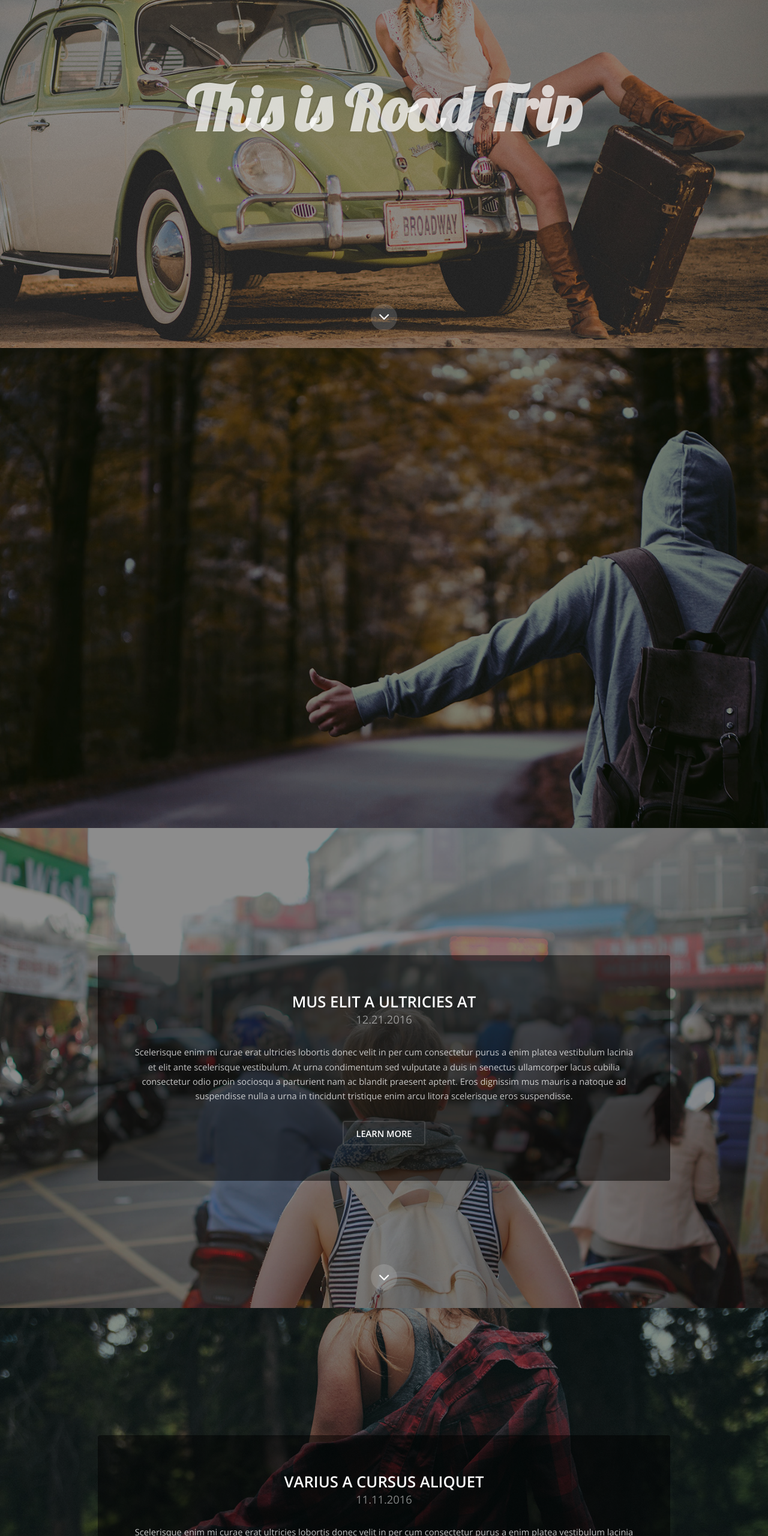
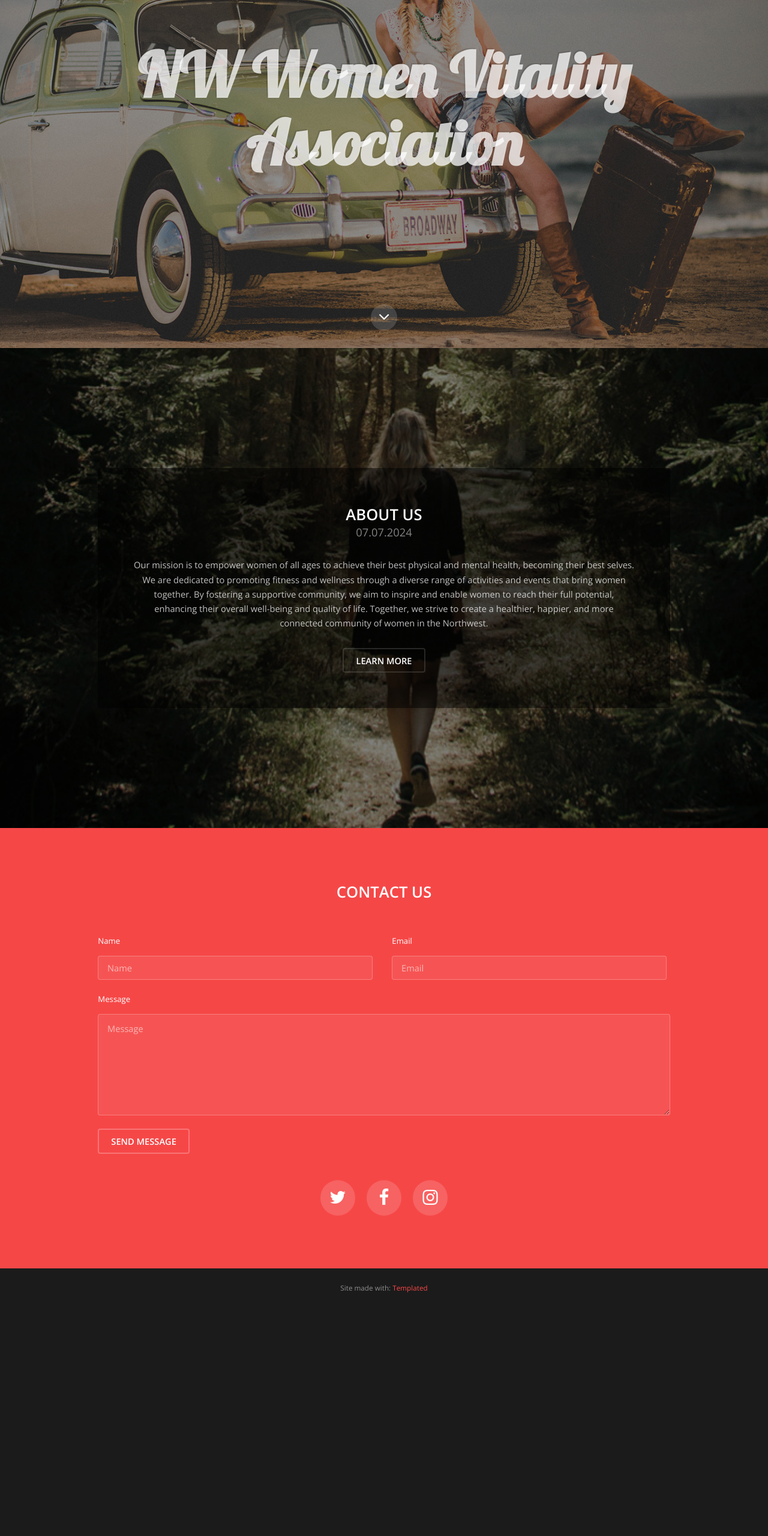
Before and after one commit to womenvitalitynw/womenvitalitynw.github.io, a plain HTML site: page index.html in a window 1280 px wide. Shown: the part 220-2780 px from the top of the page at 60% size. After the commit the page ends 2400 px from the top, so only its background shows below. Drawn offline with nearby package versions, Linux system fonts and the light colour scheme.

Commit message:
Fix road trip and image

```diff
--- a/index.html
+++ b/index.html
@@ -9,54 +9,27 @@
 			<header id="header"><div class="logo"><a href="index.html">NW Women Vitality Association <span>by TEMPLATED</span></a></div>
 				<a href="#menu"><span>Menu</span></a>
 			</header><!-- Nav --><nav id="menu"><ul class="links"><li><a href="index.html">Home</a></li>
-					<li><a href="generic.html">Generic</a></li>
-					<li><a href="elements.html">Elements</a></li>
+					<li><a href="photo.html">Photos</a></li>
+					<li><a href="Activity.html">Activities</a></li>
 				</ul></nav><!-- Banner --><!--
 			Note: To show a background image, set the "data-bg" attribute below
 			to the full filename of your image. This is used in each section to set
 			the background image.
 		--><section id="banner" class="bg-img" data-bg="banner.jpg"><div class="inner">
-					<header><h1>This is Road Trip</h1>
+					<header><h1>NW Women Vitality Association</h1>
 					</header></div>
 				<a href="#one" class="more">Learn More</a>
-			</section><!-- One --><section id="one" class="wrapper post bg-img" data-bg="banner2.jpg"><div class="inner">
-					<article class="box"><header><h2>Nibh non lobortis mus nibh</h2>
-							<p>01.01.2017</p>
+			</section><!-- One --><section id="one" class="wrapper post bg-img" data-bg="pic02.jpg"><div class="inner">
+					<article class="box"><header><h2>About us</h2>
+							<p>07.07.2024</p>
 						</header><div class="content">
-							<p>Scelerisque enim mi curae erat ultricies lobortis donec velit in per cum consectetur purus a enim platea vestibulum lacinia et elit ante scelerisque vestibulum. At urna condimentum sed vulputate a duis in senectus ullamcorper lacus cubilia consectetur odio proin sociosqu a parturient nam ac blandit praesent aptent. Eros dignissim mus mauris a natoque ad suspendisse nulla a urna in tincidunt tristique enim arcu litora scelerisque eros suspendisse.</p>
-						</div>
-						<footer><a href="generic.html" class="button alt">Learn More</a>
-						</footer></article></div>
-				<a href="#two" class="more">Learn More</a>
-			</section><!-- Two --><section id="two" class="wrapper post bg-img" data-bg="banner5.jpg"><div class="inner">
-					<article class="box"><header><h2>Mus elit a ultricies at</h2>
-							<p>12.21.2016</p>
-						</header><div class="content">
-							<p>Scelerisque enim mi curae erat ultricies lobortis donec velit in per cum consectetur purus a enim platea vestibulum lacinia et elit ante scelerisque vestibulum. At urna condimentum sed vulputate a duis in senectus ullamcorper lacus cubilia consectetur odio proin sociosqu a parturient nam ac blandit praesent aptent. Eros dignissim mus mauris a natoque ad suspendisse nulla a urna in tincidunt tristique enim arcu litora scelerisque eros suspendisse.</p>
-						</div>
-						<footer><a href="generic.html" class="button alt">Learn More</a>
-						</footer></article></div>
-				<a href="#three" class="more">Learn More</a>
-			</section><!-- Three --><section id="three" class="wrapper post bg-img" data-bg="banner4.jpg"><div class="inner">
-					<article class="box"><header><h2>Varius a cursus aliquet</h2>
-							<p>11.11.2016</p>
-						</header><div class="content">
-							<p>Scelerisque enim mi curae erat ultricies lobortis donec velit in per cum consectetur purus a enim platea vestibulum lacinia et elit ante scelerisque vestibulum. At urna condimentum sed vulputate a duis in senectus ullamcorper lacus cubilia consectetur odio proin sociosqu a parturient nam ac blandit praesent aptent. Eros dignissim mus mauris a natoque ad suspendisse nulla a urna in tincidunt tristique enim arcu litora scelerisque eros suspendisse.</p>
-						</div>
-						<footer><a href="generic.html" class="button alt">Learn More</a>
-						</footer></article></div>
-				<a href="#four" class="more">Learn More</a>
-			</section><!-- Four --><section id="four" class="wrapper post bg-img" data-bg="banner3.jpg"><div class="inner">
-					<article class="box"><header><h2>Luctus blandit mi lectus in nascetur</h2>
-							<p>10.30.2016</p>
-						</header><div class="content">
-							<p>Scelerisque enim mi curae erat ultricies lobortis donec velit in per cum consectetur purus a enim platea vestibulum lacinia et elit ante scelerisque vestibulum. At urna condimentum sed vulputate a duis in senectus ullamcorper lacus cubilia consectetur odio proin sociosqu a parturient nam ac blandit praesent aptent. Eros dignissim mus mauris a natoque ad suspendisse nulla a urna in tincidunt tristique enim arcu litora scelerisque eros suspendisse.</p>
+							<p>Our mission is to empower women of all ages to achieve their best physical and mental health, becoming their best selves. We are dedicated to promoting fitness and wellness through a diverse range of activities and events that bring women together. By fostering a supportive community, we aim to inspire and enable women to reach their full potential, enhancing their overall well-being and quality of life. Together, we strive to create a healthier, happier, and more connected community of women in the Northwest.</p>
 						</div>
 						<footer><a href="generic.html" class="button alt">Learn More</a>
 						</footer></article></div>
 			</section><!-- Footer --><footer id="footer"><div class="inner">
 
-					<h2>Contact Me</h2>
+					<h2>Contact Us</h2>
 
 					<form action="#" method="post">
 
```
Also changed, not shown: images/pic02.jpg (added).
